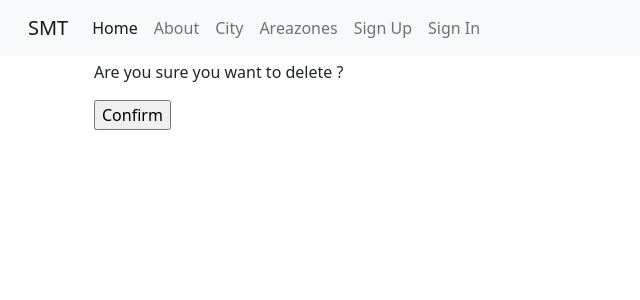
After one commit to sahilpysquad/SMT, a Django app: page /shop/deletecity/1/ in a window 1280 px wide. The commit adds this page. Shown: the top 300 px of the page, without its empty margins (0-640 px from the left). Run offline with Django 3.2, Linux system fonts and the light colour scheme; tables that the repository leaves empty hold one stand-in row (values such as "Sample post"); some libraries are stand-ins or nearby versions.

Commit message:
[IMP][shop.views]Improve in areazone filter.

```diff
--- a/config/settings/base.py
+++ b/config/settings/base.py
@@ -275,4 +275,4 @@ SOCIALACCOUNT_ADAPTER = "smt.users.adapters.SocialAccountAdapter"
 
 
 # Your stuff...
-# ------------------------------------------------------------------------------
+# -----------------------------------------------------------------------------
--- a/shop/models.py
+++ b/shop/models.py
@@ -1,3 +1,4 @@
+from django.contrib.auth.models import AbstractUser
 from django.db import models
 from django.core.validators import MaxValueValidator, MinValueValidator
 
@@ -114,7 +115,7 @@ class Worker(CommonInfo):
         (2, "Two Dose")
     )
     shop = models.ForeignKey(Shop, on_delete=models.CASCADE, related_name="worker_shops", null=True, blank=True)
-    cleaning_group = models.ForeignKey(CleaningGroup, on_delete=models.CASCADE, related_name="groups", null=True, blank=True)
+    cleaning_group = models.ForeignKey(CleaningGroup, on_delete=models.CASCADE, related_name="cleaning_groups_worker", null=True, blank=True)
     worker_choice = models.CharField(max_length=1, choices=WORKER_CHOICES)
     vaccine_dose = models.IntegerField(choices=VACCINE_DOSE_CHOICES)
 
--- /dev/null
+++ b/shop/templates/shopemanagement/delete_confirmation.html
@@ -0,0 +1,13 @@
+<!DOCTYPE html>
+{% extends "base.html" %}
+{% load crispy_forms_tags %}
+{% block content %}
+
+<div class="container">
+  <form method="post">
+    {% csrf_token %}
+    <p>Are you sure you want to delete ?</p>
+    <input type="submit" value="Confirm">
+</form>
+  </div>
+{% endblock%}
--- a/shop/urls.py
+++ b/shop/urls.py
@@ -7,9 +7,8 @@ urlpatterns = [
     path("allareazones/",AreaZoneListView.as_view(), name="all-areazones"),
     path("createcity/", CreateCity.as_view(), name="create-city"),
     path("createarea/", CreateAreaZone.as_view(), name="create-area"),
-<<<<<<< Updated upstream
-    path("updatecity/<int:pk>/", UpdateCity.as_view(), name="update-city")
-=======
-    path("updatearea/<pk>/", UpdateAreaZone.as_view(), name="update-area"),
->>>>>>> Stashed changes
+    path("updatecity/<int:pk>/", UpdateCity.as_view(), name="update-city"),
+    path("updatearea/<int:pk>/", UpdateAreaZone.as_view(), name="update-area"),
+    path("deletecity/<int:pk>/", DeleteCity.as_view(), name="delete-city"),
+    path("deletearea/<int:pk>/", DeleteArea.as_view(), name="delete-area"),
 ]
--- a/shop/views.py
+++ b/shop/views.py
@@ -1,4 +1,4 @@
-from django.views.generic import ListView, CreateView, UpdateView
+from django.views.generic import ListView, CreateView, UpdateView, DeleteView
 
 from shop.forms import CreateCityForm
 from shop.models import City, AreaZone, Shop
@@ -23,6 +23,42 @@ class UpdateCity(UpdateView):
     success_url = "/shop/allcities/"
 
 
+class DeleteCity(DeleteView):
+    model = City
+    template_name = "shopemanagement/delete_confirmation.html"
+    success_url = "/shop/allcities/"
+
+
+class AreaZoneListView(ListView):
+    model = AreaZone
+    template_name = "shopemanagement/allareazone.html"
+    # paginate_by = 2
+
+    def get_queryset(self):
+        areazones = AreaZone.objects.all()
+        search_parm = self.request.GET.get("search_field")
+        print(type(search_parm))
+        if search_parm:
+            if search_parm.isdigit():
+                search_parm = int(search_parm)
+                areazones = AreaZone.objects.filter(pincode__icontains=search_parm)
+                return areazones
+
+            elif AreaZone.objects.filter(name__icontains=search_parm):
+                areazones = AreaZone.objects.filter(name__icontains=search_parm)
+                return areazones
+
+            elif City.objects.filter(name__icontains=search_parm):
+                city = City.objects.filter(name__icontains=search_parm).first()
+                areazones = AreaZone.objects.filter(city=city)
+                return areazones
+
+            else:
+                city = None
+                areazones = AreaZone.objects.filter(city=city)
+                return areazones
+        return areazones
+
 class CreateAreaZone(CreateView):
     model = AreaZone
     fields = ['name','city', 'pincode']
@@ -33,23 +69,16 @@ class CreateAreaZone(CreateView):
 class UpdateAreaZone(UpdateView):
     model = AreaZone
     fields = "__all__"
-    success_url = "/"
+    success_url = "/shop/allareazones/"
     template_name = "shopemanagement/createareazone.html"
 
-class AreaZoneListView(ListView):
+
+class DeleteArea(DeleteView):
     model = AreaZone
-    template_name = "shopemanagement/allareazone.html"
-    # paginate_by = 2
+    template_name = "shopemanagement/delete_confirmation.html"
+    success_url = "/shop/allareazones/"
 
-    def get_queryset(self):
-        areazones = AreaZone.objects.all()
-        search_city = self.request.GET.get("search_field")
-        if search_city:
-            city = City.objects.get(name=search_city)
-            areazones = AreaZone.objects.filter(city=city)
-            return areazones
-        print(search_city)
-        return areazones
+
 
 class CreateShop(CreateView):
     model = Shop
--- a/smt/templates/base.html
+++ b/smt/templates/base.html
@@ -12,6 +12,8 @@
 
     {% block css %}
     <!-- Latest compiled and minified Bootstrap CSS -->
+    <link rel="stylesheet" href="https://cdnjs.cloudflare.com/ajax/libs/twitter-bootstrap/4.5.2/css/bootstrap.css">
+    <link rel="stylesheet" href="https://cdn.datatables.net/1.11.3/css/dataTables.bootstrap4.min.css">
     <link rel="stylesheet" href="https://cdnjs.cloudflare.com/ajax/libs/bootstrap/5.1.3/css/bootstrap.min.css" integrity="sha512-GQGU0fMMi238uA+a/bdWJfpUGKUkBdgfFdgBm72SUQ6BeyWjoY/ton0tEjH+OSH9iP4Dfh+7HM0I9f5eR0L/4w==" crossorigin="anonymous" referrerpolicy="no-referrer" />
 
     <!-- Your stuff: Third-party CSS libraries go here -->
@@ -28,7 +30,9 @@
 
       <!-- place project specific Javascript in this file -->
       <script defer src="{% static 'js/project.js' %}"></script>
-
+      <script src="https://code.jquery.com/jquery-3.5.1.js"></script>
+      <script src="https://cdn.datatables.net/1.11.3/js/jquery.dataTables.min.js"></script>
+      <script src="https://cdn.datatables.net/1.11.3/js/dataTables.bootstrap4.min.js"></script>
     {% endblock javascript %}
 
   </head>
@@ -50,6 +54,12 @@
               </li>
               <li class="nav-item">
                 <a class="nav-link" href="{% url 'about' %}">About</a>
+              </li>
+              <li class="nav-item">
+                <a class="nav-link" href="{% url 'all-cities' %}">City</a>
+              </li>
+              <li class="nav-item">
+                <a class="nav-link" href="{% url 'all-areazones' %}">Areazones</a>
               </li>
               {% if request.user.is_authenticated %}
                 <li class="nav-item">
```
Also changed, not shown: shop/admin.py (+4 -3 lines), shop/templates/shopemanagement/allareazone.html (+8 -4 lines), shop/templates/shopemanagement/allcities.html (+24 -10 lines), shop/migrations/0001_initial.py.
